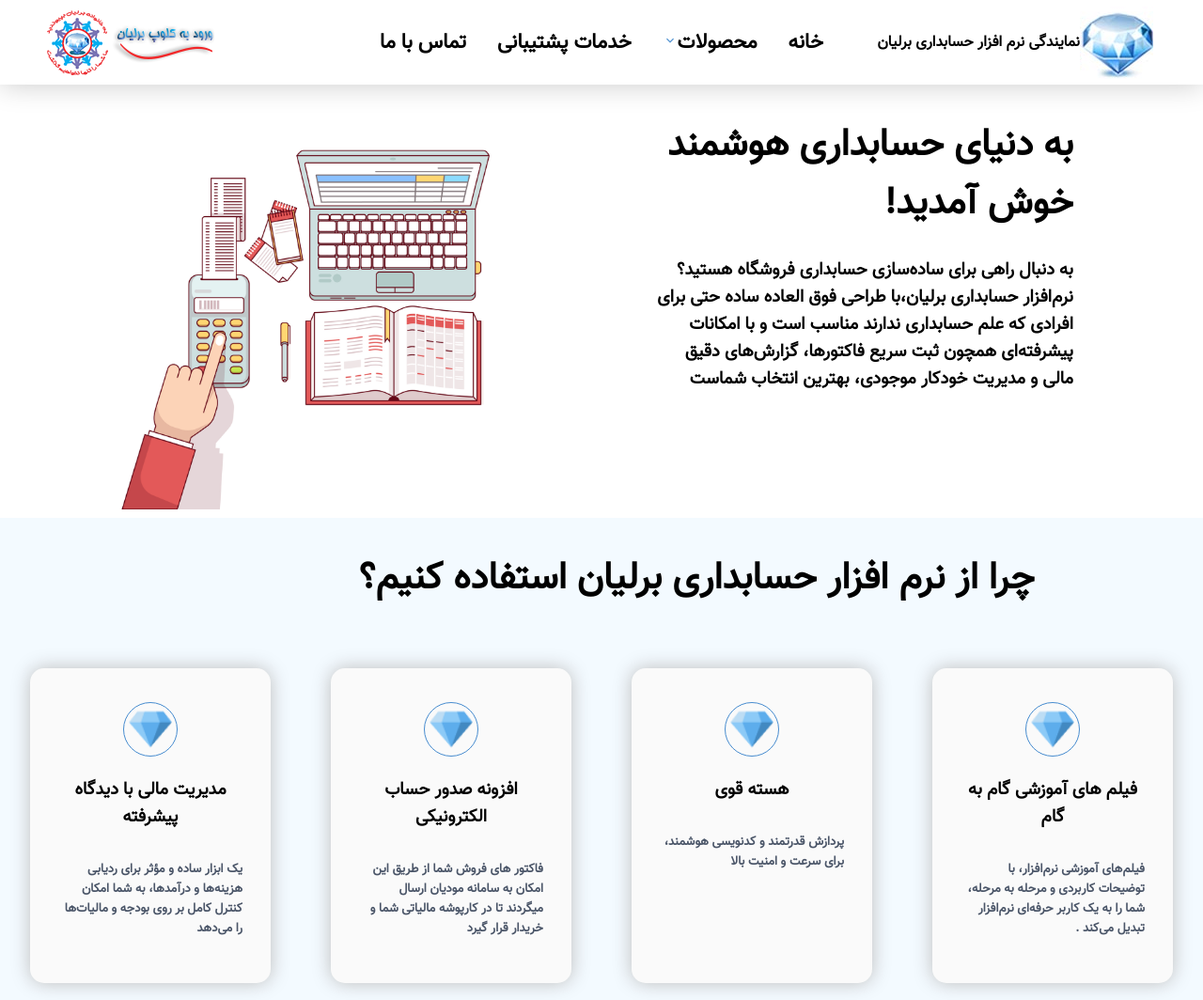
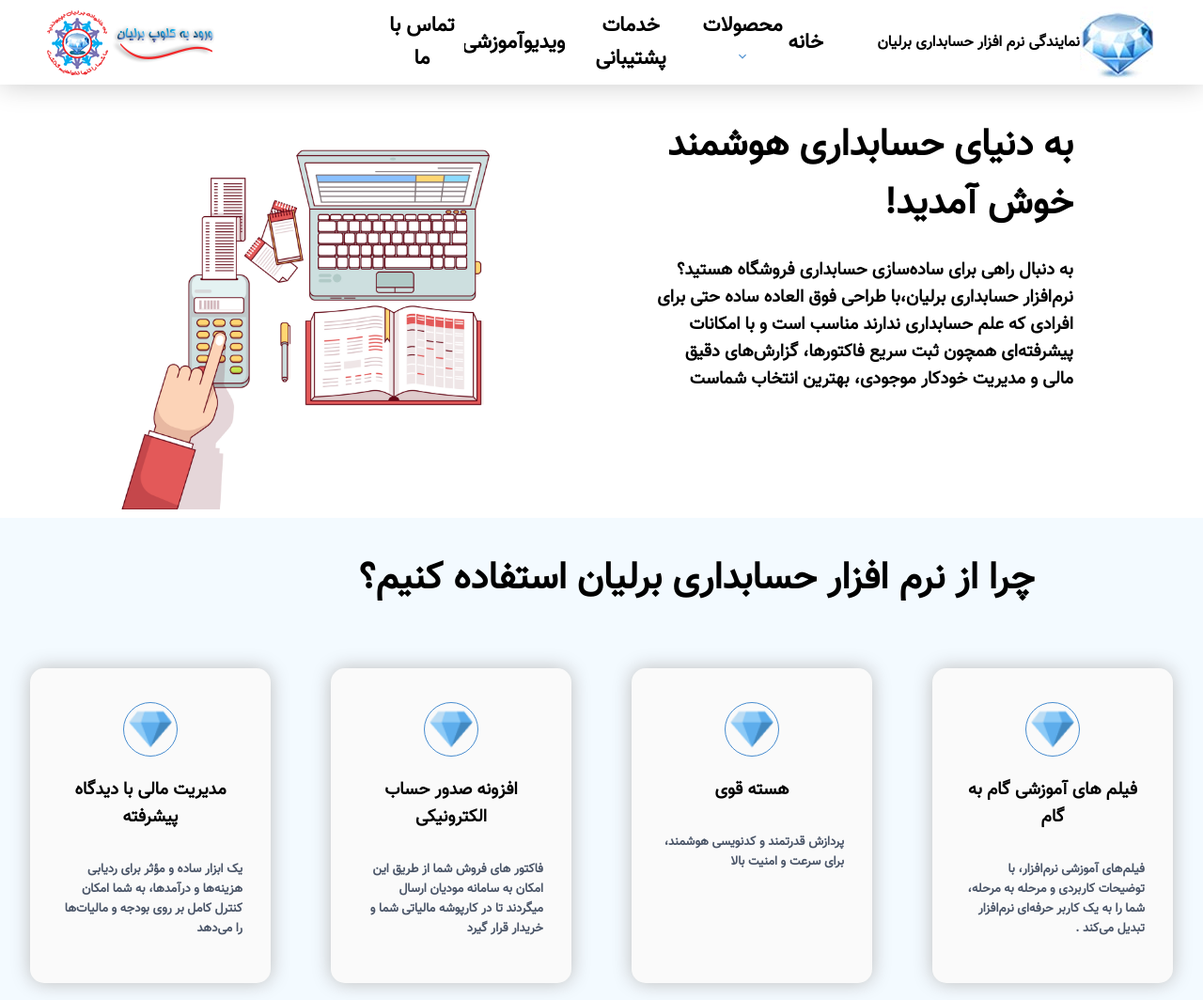
Before and after one commit to devilenta/devilenta.github.io, a plain HTML site: page index.html in a window 1280 px wide. Shown: the top 1064 px of the page at 94% size. Drawn offline with Linux system fonts and the light colour scheme.

Commit message:
add video page

```diff
--- a/index.html
+++ b/index.html
@@ -69,6 +69,7 @@
                 </div>
                 </div>
                 <button class="btn  btn_header"><a href="offer.html">خدمات پشتیبانی </a> </button>
+                <button class="btn  btn_header"><a href="video_beerlian.html">ویدیوآموزشی  </a> </button>
                 <button class="btn  btn_header"><a href="shopping.html">تماس با ما</a></button>
 
 
```
